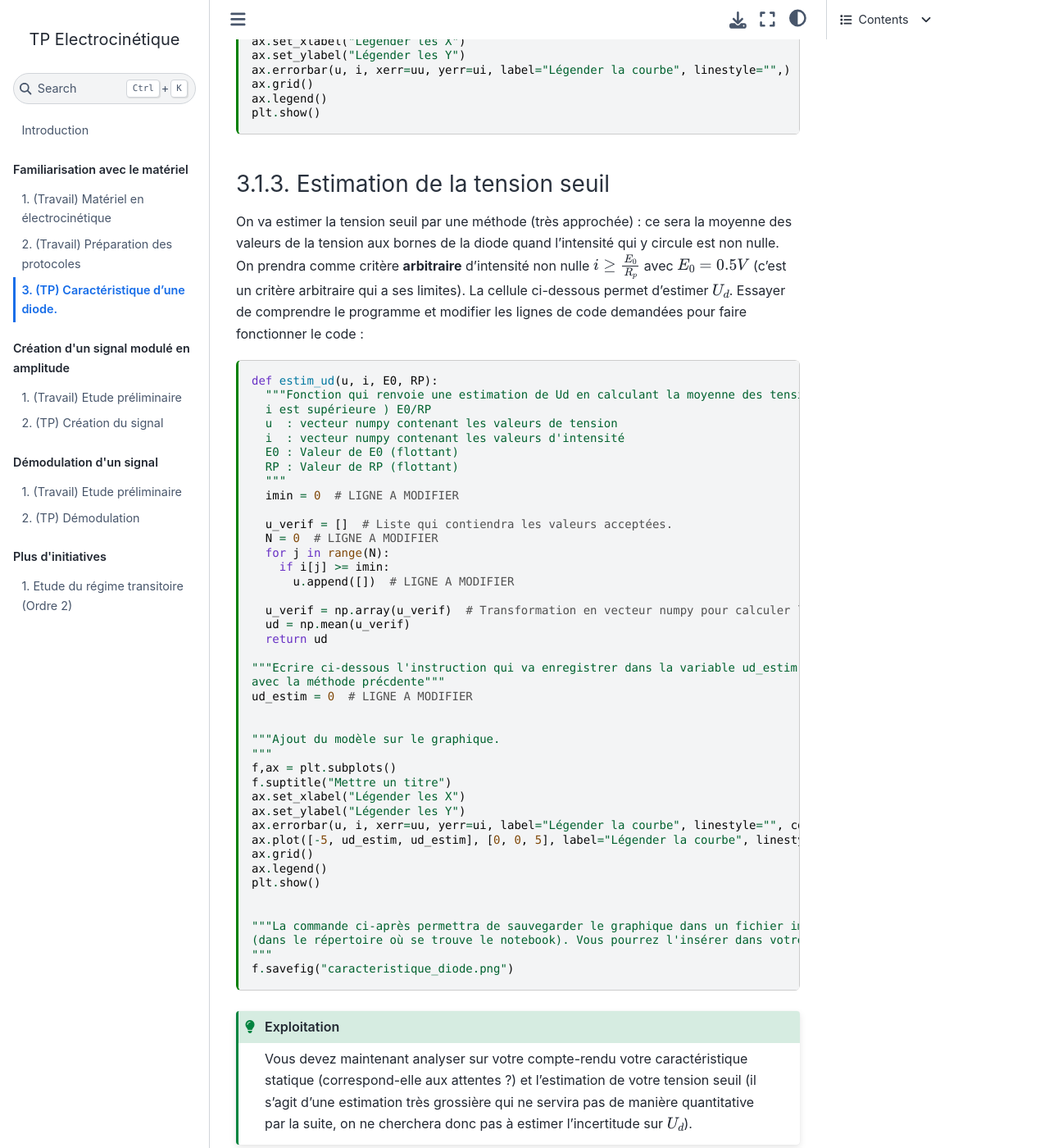
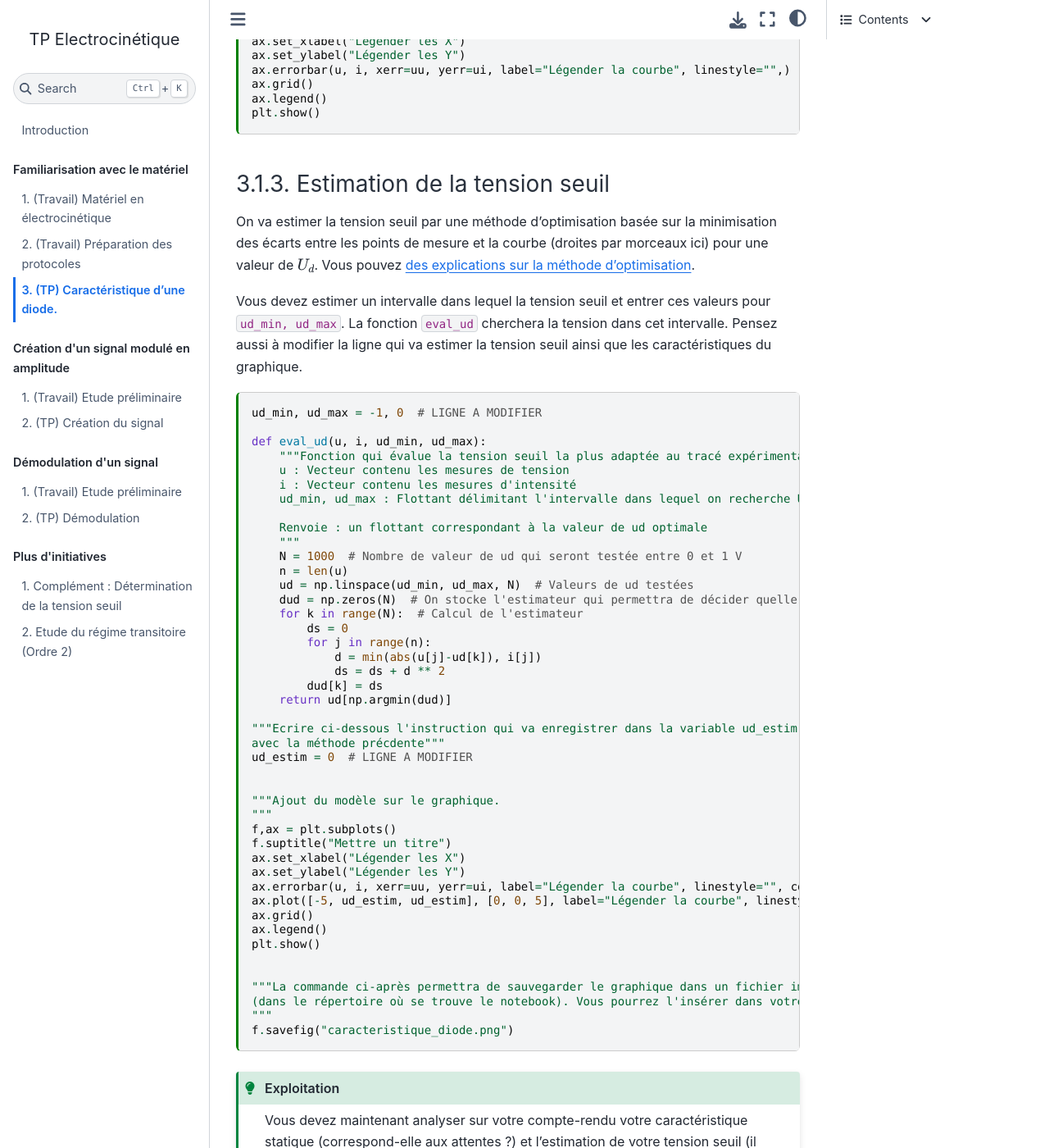
Before and after one commit to pcsi3physiquestan/tp3_electronique_1_sources, a Jupyter Book: the page built from notebook/fam_manip.md, in a window 1280 px wide and 1400 px high, scrolled down 1332 px. Shown: the whole window at 82% size. Built offline with Jupyter Book 1.0.4 settings and Sphinx 7.4.7 and the Sphinx Book theme 1.1.4, drawn with Linux system fonts in a browser that asks for light colours.

Commit message:
Mise à jour des sources

````diff
--- a/_toc.yml
+++ b/_toc.yml
@@ -20,4 +20,5 @@ parts:
 - caption: Plus d'initiatives
   numbered: true
   chapters:
+  - file: notebook/u_seuil_exp
   - file: notebook/elec_supplement
--- a/notebook/fam_manip.md
+++ b/notebook/fam_manip.md
@@ -74,28 +74,32 @@ plt.show()
 ```
 
 ### Estimation de la tension seuil
-On va estimer la tension seuil par une méthode (très approchée) : ce sera la moyenne des valeurs de la tension aux bornes de la diode quand l'intensité qui y circule est non nulle. On prendra comme critère __arbitraire__ d'intensité non nulle $i \geq \frac{E_0}{R_p}$ avec $E_0 = 0.5V$ (c'est un critère arbitraire qui a ses limites). La cellule ci-dessous permet d'estimer $U_d$. Essayer de comprendre le programme et modifier les lignes de code demandées pour faire fonctionner le code :
+On va estimer la tension seuil par une méthode d'optimisation basée sur la minimisation des écarts entre les points de mesure et la courbe (droites par morceaux ici) pour une valeur de $U_d$. Vous pouvez [des explications sur la méthode d'optimisation](u_seuil).
+
+Vous devez estimer un intervalle dans lequel la tension seuil et entrer ces valeurs pour `ud_min, ud_max`. La fonction `eval_ud` cherchera la tension dans cet intervalle. Pensez aussi à modifier la ligne qui va estimer la tension seuil ainsi que les caractéristiques du graphique.
 
 ```{code-cell} ipython3
-def estim_ud(u, i, E0, RP):
-  """Fonction qui renvoie une estimation de Ud en calculant la moyenne des tensions pour lesquelles
-  i est supérieure ) E0/RP
-  u  : vecteur numpy contenant les valeurs de tension
-  i  : vecteur numpy contenant les valeurs d'intensité
-  E0 : Valeur de E0 (flottant)
-  RP : Valeur de RP (flottant)
-  """
-  imin = 0  # LIGNE A MODIFIER
+ud_min, ud_max = -1, 0  # LIGNE A MODIFIER
 
-  u_verif = []  # Liste qui contiendra les valeurs acceptées.
-  N = 0  # LIGNE A MODIFIER
-  for j in range(N):
-    if i[j] >= imin:
-      u.append([])  # LIGNE A MODIFIER
+def eval_ud(u, i, ud_min, ud_max):
+    """Fonction qui évalue la tension seuil la plus adaptée au tracé expérimental
+    u : Vecteur contenu les mesures de tension
+    i : Vecteur contenu les mesures d'intensité
+    ud_min, ud_max : Flottant délimitant l'intervalle dans lequel on recherche UD
 
-  u_verif = np.array(u_verif)  # Transformation en vecteur numpy pour calculer la moyenne simplement.
-  ud = np.mean(u_verif)
-  return ud
+    Renvoie : un flottant correspondant à la valeur de ud optimale
+    """
+    N = 1000  # Nombre de valeur de ud qui seront testée entre 0 et 1 V
+    n = len(u)
+    ud = np.linspace(ud_min, ud_max, N)  # Valeurs de ud testées
+    dud = np.zeros(N)  # On stocke l'estimateur qui permettra de décider quelle valeur de ud est la meilleure
+    for k in range(N):  # Calcul de l'estimateur
+        ds = 0
+        for j in range(n):
+            d = min(abs(u[j]-ud[k]), i[j])
+            ds = ds + d ** 2
+        dud[k] = ds
+    return ud[np.argmin(dud)]
 
 """Ecrire ci-dessous l'instruction qui va enregistrer dans la variable ud_estim l'estimation de ud
 avec la méthode précdente"""
````
Also changed, not shown: notebook/u_seuil_exp.md (added, +100 -0 lines), 6 other files.
